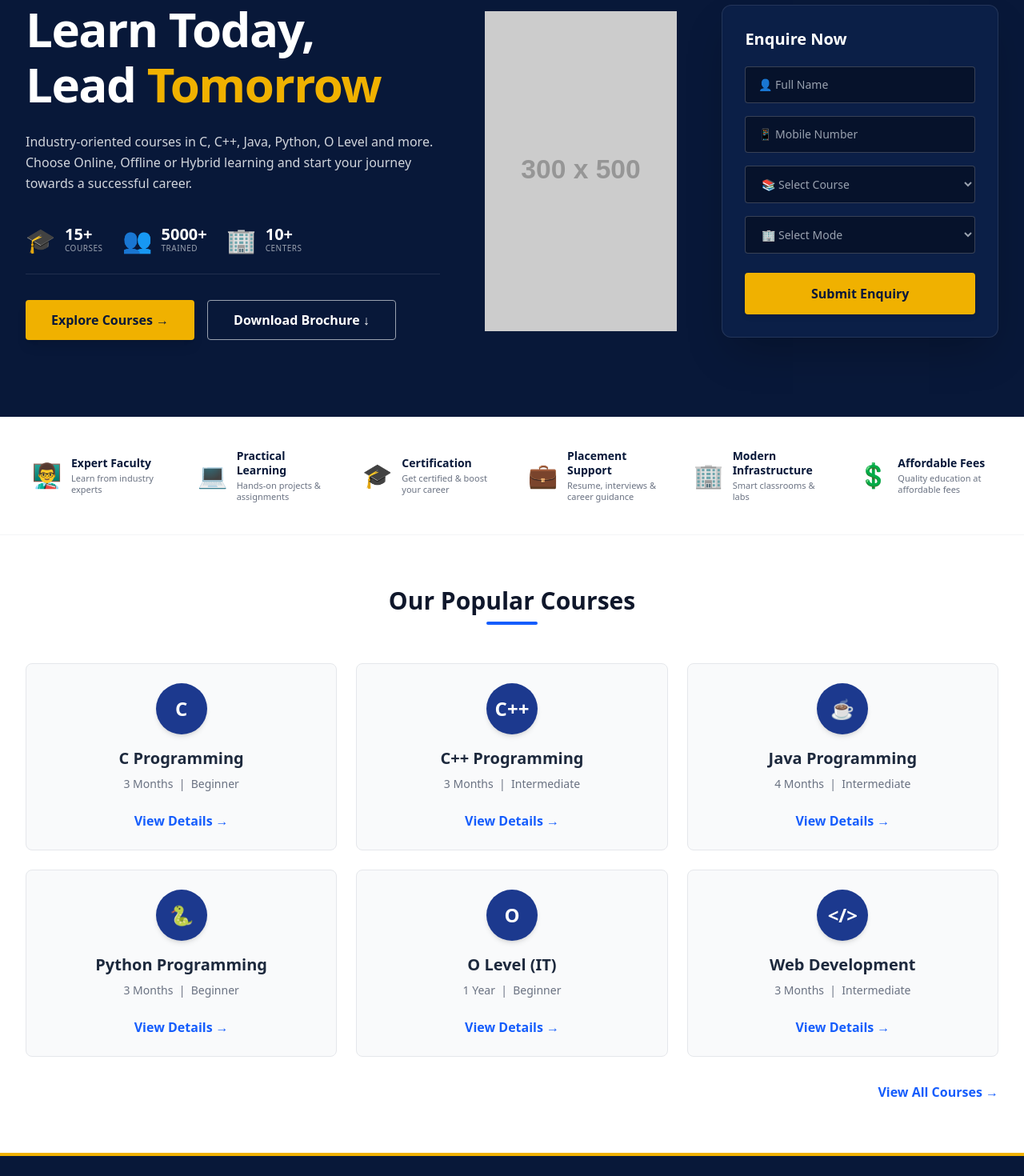
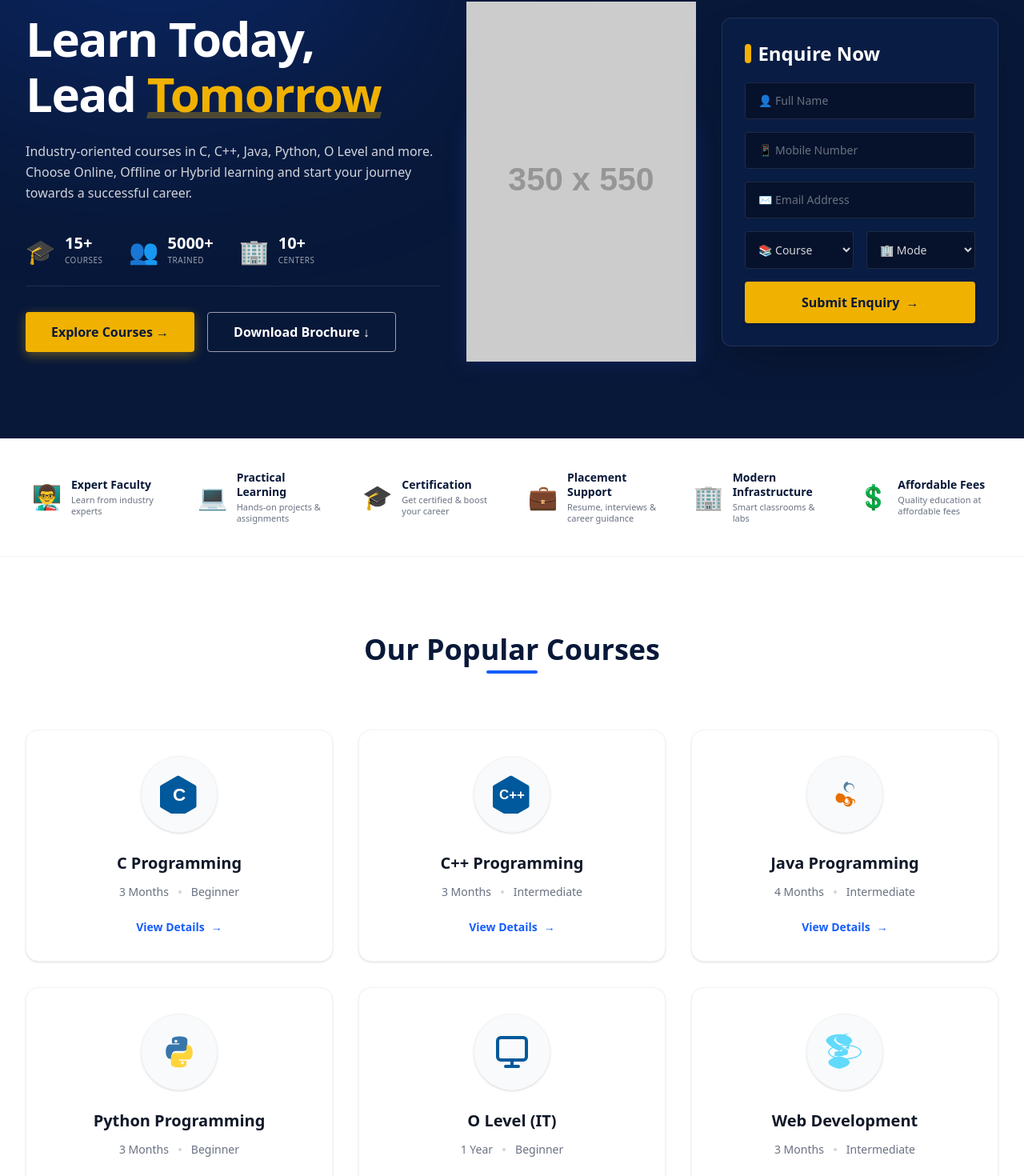
Before and after one commit to manass2268/shakyatech-programming-hub, a Next.js app: page / in a window 1280 px wide. Shown: the part 167-1637 px from the top of the page at 80% size. Built offline with nearby package versions, Linux system fonts and the light colour scheme.

Commit message:
Fixed mobile layout overflows, added premium SVGs in CourseGrid, and enhanced HeroSection

```diff
--- a/src/components/CourseGrid.tsx
+++ b/src/components/CourseGrid.tsx
@@ -1,46 +1,149 @@
+"use client";
 import React from 'react';
+import Link from 'next/link';
 
 const courses = [
-  { id: 1, title: 'C Programming', duration: '3 Months', level: 'Beginner', icon: 'C' },
-  { id: 2, title: 'C++ Programming', duration: '3 Months', level: 'Intermediate', icon: 'C++' },
-  { id: 3, title: 'Java Programming', duration: '4 Months', level: 'Intermediate', icon: '☕' },
-  { id: 4, title: 'Python Programming', duration: '3 Months', level: 'Beginner', icon: '🐍' },
-  { id: 5, title: 'O Level (IT)', duration: '1 Year', level: 'Beginner', icon: 'O' },
-  { id: 6, title: 'Web Development', duration: '3 Months', level: 'Intermediate', icon: '</>' },
+  {
+    id: 1,
+    title: 'C Programming',
+    duration: '3 Months',
+    level: 'Beginner',
+    // Original C Logo (Blue Hexagon with white C)
+    icon: (
+      <svg viewBox="0 0 128 128" className="w-12 h-12">
+        <path fill="#00599C" d="M117.5 33.5l-53.1-30.7c-2.4-1.4-5.4-1.4-7.8 0L3.5 33.5c-2.4 1.4-3.9 4-3.9 6.8v61.4c0 2.8 1.5 5.4 3.9 6.8l53.1 30.7c2.4 1.4 5.4 1.4 7.8 0l53.1-30.7c2.4-1.4 3.9-4 3.9-6.8V40.3c0-2.8-1.5-5.4-3.9-6.8z"/>
+        <text x="64" y="85" fontFamily="Arial, sans-serif" fontSize="60" fontWeight="bold" fill="#FFF" textAnchor="middle">C</text>
+      </svg>
+    ),
+  },
+  {
+    id: 2,
+    title: 'C++ Programming',
+    duration: '3 Months',
+    level: 'Intermediate',
+    // Original C++ Logo (Blue Hexagon with white C++)
+    icon: (
+      <svg viewBox="0 0 128 128" className="w-12 h-12">
+        <path fill="#00599C" d="M117.5 33.5l-53.1-30.7c-2.4-1.4-5.4-1.4-7.8 0L3.5 33.5c-2.4 1.4-3.9 4-3.9 6.8v61.4c0 2.8 1.5 5.4 3.9 6.8l53.1 30.7c2.4 1.4 5.4 1.4 7.8 0l53.1-30.7c2.4-1.4 3.9-4 3.9-6.8V40.3c0-2.8-1.5-5.4-3.9-6.8z"/>
+        <text x="64" y="80" fontFamily="Arial, sans-serif" fontSize="45" fontWeight="bold" fill="#FFF" textAnchor="middle">C++</text>
+      </svg>
+    ),
+  },
+  {
+    id: 3,
+    title: 'Java Programming',
+    duration: '4 Months',
+    level: 'Intermediate',
+    // Original Java Logo (Coffee Cup) - Fixed SVG rendering
+    icon: (
+      <svg viewBox="0 0 128 128" className="w-12 h-12">
+        <path fill="#E76F00" d="M81.6 72.8c-2.1-1.3-4.5-2-6.9-2-5.7 0-11 3.5-13.8 8.7-2.6 4.7-2.9 10.3-.9 15.3 1.5 3.8 4.4 7 8.3 8.7 3.9 1.8 8.4 1.9 12.3.2 3.8-1.7 6.8-4.9 8.3-8.8 1.9-5.1 1.6-10.8-1-15.5-1.5-2.7-3.7-5-6.3-6.6zm-17 19.3c-2.3-4.1-1-9.4 3.1-11.7 1.4-.8 3.1-1.2 4.7-1.2 2.7 0 5.3 1.3 6.9 3.5 2 2.8 2.4 6.5.9 9.6-1.5 3.2-4.5 5.6-8 6.4-3.5.7-7.2-.2-9.9-2.6-.9-.8-1.8-1.9-2.4-3.1-2.9-5.1 1-11.6 6.1-14.5.3-.2.7-.3 1.1-.5l.4 3.6c-2.5 1.1-4 3.8-3.4 6.5.6 2.7 2.9 4.8 5.7 4.9 2.7.2 5.3-1.6 6.3-4.2 1-2.6.2-5.5-2-7.2-2.1-1.7-5.1-1.9-7.4-.5l-.8-3.5c3.2-1.9 7.2-1.6 10 1 2.8 2.5 4 6.5 2.8 10.1s-4 6.4-7.6 7.4c-3.6.9-7.5 0-10.1-2.5-2.6-2.5-3.8-6.3-3.1-9.9.5-2.8 2.4-5.2 5-6.4l-.4-3.5zm27.8-11.4c-1.3-.9-2.9-1.3-4.5-1.3-3 0-5.9 1.6-7.4 4.3-1.4 2.4-1.7 5.3-.7 7.9 1.1 2.8 3.5 4.9 6.4 5.6 3 .8 6.2.2 8.6-1.7 2.2-1.8 3.5-4.4 3.8-7.2.2-2.8-1-5.5-3-7.3-1-1.1-2.3-2-3.8-2.6l-1.3 3.5c1.4.5 2.6 1.4 3.5 2.5 1.6 2.1 2.2 4.9 1.5 7.4s-2.8 4.6-5.4 5.3c-2.6.7-5.4-.1-7.4-2-1.9-1.9-2.7-4.7-2-7.3s2.4-4.8 5-5.6c2.5-.8 5.4-.1 7.4 1.8.8.8 1.4 1.8 1.8 2.8l3.4-1.4c-.6-1.5-1.5-2.8-2.7-3.9-2-1.9-4.7-2.9-7.5-2.8z"/>
+        <path fill="#5382A1" d="M72.2 21.6c-4.4 1.4-8.1 4.5-10.2 8.7-2.2 4.3-2.6 9.4-1 13.9 1.5 4.3 4.6 8 8.6 10.3 4 2.2 8.7 2.8 13.1 1.7 4.5-1.2 8.3-4 10.7-8 2.4-4.1 3-9 .1-13.6-2.1-3.3-5.3-5.8-9.1-7.1-3.6-1.2-7.6-1-11.1.5l1.3 3.7c3.1-1.3 6.6-1.5 9.8-.5 3.3 1 6.1 3.2 7.8 6.1 1.8 3.1 2.2 6.8.9 10-1.2 3.3-3.8 6-7 7.4s-6.8 1.6-10.1.5c-3.3-1.1-6-3.6-7.5-6.8-1.5-3.2-1.6-6.9-.2-10.2 1.4-3.3 4.1-5.9 7.4-7.1l1.4-3.7z"/>
+        <path fill="#E76F00" d="M47.7 58.7c-3.1.6-6.1 2-8.5 4.1-2.4 2-4.1 4.7-5 7.7-.8 2.9-.8 6 0 8.9.8 2.9 2.4 5.6 4.7 7.6 2.3 2 5.1 3.4 8.2 4 3 .6 6.2.2 9.1-1 2.8-1.2 5.3-3.1 7-5.5 1.8-2.4 2.7-5.3 2.7-8.3s-1-5.9-2.7-8.3c-1.8-2.4-4.2-4.3-7-5.5-2.8-1.1-5.9-1.5-8.9-1-2.9.5-5.7 1.8-8 3.6-2.2 1.8-3.9 4.2-4.8 6.9-.9 2.8-.9 5.8.1 8.5l3.8-1.2c-.8-2.2-.8-4.6-.2-6.8.6-2.2 1.9-4.2 3.6-5.6 1.8-1.4 4-2.3 6.3-2.6 2.3-.3 4.6.1 6.7 1.1s3.8 2.6 5 4.6c1.3 2.1 1.9 4.5 1.9 6.9 0 2.4-.7 4.8-1.9 6.9s-2.9 3.7-5 4.6c-2.1 1-4.5 1.3-6.8 1s-4.5-1.2-6.3-2.7c-1.8-1.4-3.1-3.4-3.7-5.6-.6-2.2-.5-4.6.2-6.8l-3.8-1.2c-.6 2.1-.8 4.3-.5 6.5.3 2.1 1.1 4.2 2.3 6 1.2 1.9 2.8 3.4 4.7 4.6 1.9 1.1 4.1 1.8 6.3 2.1 2.2.3 4.5 0 6.6-.7s4-2 5.6-3.6c1.6-1.6 2.8-3.6 3.5-5.8.7-2.1.8-4.4.5-6.6-.3-2.2-1.1-4.2-2.3-6-1.2-1.9-2.8-3.4-4.7-4.6-1.9-1.1-4.1-1.8-6.3-2-2.3-.3-4.6.1-6.7.7z"/>
+      </svg>
+    ),
+  },
+  {
+    id: 4,
+    title: 'Python Programming',
+    duration: '3 Months',
+    level: 'Beginner',
+    // Original Python Logo (Blue & Yellow Snakes)
+    icon: (
+      <svg viewBox="0 0 128 128" className="w-12 h-12">
+        <path fill="#3776AB" d="M64 12.3c-25.9 0-24.3 11.2-24.3 11.2l.1 11.5h24.7v3.5H35.4s-16.1-1.9-16.1 23.4c0 25.3 14 24.5 14 24.5h6.1v-11.7s-.2-13.8 13.5-13.8h25.4s13-.1 13-13.4V24.5s2.2-12.2-27.3-12.2zM53.1 23c2.7 0 4.8 2.2 4.8 4.8 0 2.7-2.2 4.8-4.8 4.8s-4.8-2.2-4.8-4.8c0-2.7 2.2-4.8 4.8-4.8z"/>
+        <path fill="#FFD43B" d="M64 115.7c25.9 0 24.3-11.2 24.3-11.2l-.1-11.5H63.5v-3.5h29.1s16.1 1.9 16.1-23.4c0-25.3-14-24.5-14-24.5h-6.1v11.7s.2 13.8-13.5 13.8H49.6s-13 .1-13 13.4v22.8s-2.2 12.2 27.4 12.2zm10.9-10.7c-2.7 0-4.8-2.2-4.8-4.8 0-2.7 2.2-4.8 4.8-4.8s4.8 2.2 4.8 4.8c0 2.7-2.1 4.8-4.8 4.8z"/>
+      </svg>
+    ),
+  },
+  {
+    id: 5,
+    title: 'O Level (IT)',
+    duration: '1 Year',
+    level: 'Beginner',
+    // Professional IT Certification Icon
+    icon: (
+      <svg viewBox="0 0 24 24" fill="none" stroke="#00599C" strokeWidth="2" strokeLinecap="round" strokeLinejoin="round" className="w-12 h-12">
+        <rect x="3" y="3" width="18" height="14" rx="2" ry="2"></rect>
+        <line x1="8" y1="21" x2="16" y2="21"></line>
+        <line x1="12" y1="17" x2="12" y2="21"></line>
+      </svg>
+    ),
+  },
+  {
+    id: 6,
+    title: 'Web Development',
+    duration: '3 Months',
+    level: 'Intermediate',
+    // Original React/Web Dev Logo Style
+    icon: (
+      <svg viewBox="0 0 128 128" className="w-12 h-12">
+        <path fill="#61DAFB" d="M64 120.3c-29.2 0-54.8-9.6-54.8-21.4 0-11 23.4-20.2 50.8-21.3V64h.1c-12.7-3-24.4-7.5-33.8-13-17.7-10.4-25.2-22.3-25.2-24.2 0-2 .8-4.3 3.3-7.5 7.1-9.3 22.8-14.8 40.5-14.8s33.4 5.5 40.5 14.8c2.5 3.2 3.3 5.5 3.3 7.5 0 2-7.5 13.8-25.2 24.2-9.4 5.5-21 10-33.8 13v13.6c27.4 1.1 50.8 10.3 50.8 21.3 0 11.8-25.6 21.4-54.8 21.4zM64 8.3c-14.9 0-28.5 4.3-34.5 12.1-1.7 2.2-1.7 3.3-1.6 3.6.1.5 5 10 20.3 19 8.6 5 19 9.1 30.3 11.8V41.1c-25-1.1-44.5-9.3-44.5-19.1 0-9.8 19.5-18 44.5-19.1v-1.1h-.1c0-1 4.5-1.1 5.6-1.1z"/>
+        <path fill="#61DAFB" d="M64 89c-30.8 0-55.8-11.2-55.8-25s25-25 55.8-25 55.8 11.2 55.8 25-25 25-55.8 25zm0-46C35.5 43 12.2 52.4 12.2 64S35.5 85 64 85s51.8-9.4 51.8-21S92.5 43 64 43z"/>
+        <circle fill="#61DAFB" cx="64" cy="64" r="10.8"/>
+      </svg>
+    ),
+  },
 ];
 
 export default function CourseGrid() {
   return (
-    <section className="py-16 bg-white">
-      <div className="container mx-auto px-4 md:px-8">
+    <section className="py-16 md:py-24 bg-white">
+      <div className="container mx-auto px-4 md:px-8 max-w-7xl">
 
-        <div className="text-center mb-12">
-          <h2 className="text-3xl font-bold text-slate-900 mb-2">Our Popular Courses</h2>
-          <div className="w-16 h-1 bg-blue-600 mx-auto rounded"></div>
+        {/* Section Heading */}
+        <div className="text-center mb-12 md:mb-16">
+          <h2 className="text-3xl md:text-4xl font-extrabold text-[#081839] mb-4 relative inline-block">
+            Our Popular Courses
+            <div className="absolute left-1/2 -translate-x-1/2 bottom-[-10px] w-16 h-1 bg-blue-600 rounded-full"></div>
+          </h2>
         </div>
 
-        {/* CSS Grid for Cards */}
-        <div className="grid grid-cols-1 sm:grid-cols-2 lg:grid-cols-3 gap-6">
+        {/* Courses Grid */}
+        <div className="grid grid-cols-1 sm:grid-cols-2 lg:grid-cols-3 gap-6 md:gap-8">
           {courses.map((course) => (
-            <div key={course.id} className="border border-gray-200 rounded-lg p-6 hover:shadow-xl transition-shadow duration-300 flex flex-col items-center text-center bg-gray-50 hover:bg-white">
-              <div className="w-16 h-16 bg-blue-900 text-white rounded-full flex items-center justify-center text-2xl font-bold mb-4 shadow-md">
+            <div
+              key={course.id}
+              className="bg-white rounded-2xl p-6 md:p-8 border border-gray-100 shadow-sm hover:shadow-xl hover:-translate-y-1 transition-all duration-300 flex flex-col items-center text-center group"
+            >
+              {/* Icon Container - Increased size slightly to fit the new SVGs perfectly */}
+              <div className="w-24 h-24 bg-gray-50 rounded-full flex items-center justify-center mb-6 group-hover:scale-110 transition-transform duration-300 shadow-sm border border-gray-100">
                 {course.icon}
               </div>
-              <h3 className="text-xl font-bold text-slate-800 mb-2">{course.title}</h3>
-              <p className="text-sm text-gray-500 mb-6">
-                {course.duration} &nbsp;|&nbsp; {course.level}
-              </p>
-              <button className="mt-auto text-blue-600 font-semibold hover:text-blue-800 transition-colors flex items-center gap-1">
-                View Details <span>&rarr;</span>
-              </button>
+
+              {/* Course Title */}
+              <h3 className="text-xl font-bold text-gray-900 mb-3 group-hover:text-blue-600 transition-colors">
+                {course.title}
+              </h3>
+
+              {/* Course Meta Info */}
+              <div className="flex items-center gap-3 text-sm text-gray-500 mb-6 font-medium">
+                <span>{course.duration}</span>
+                <span className="w-1 h-1 bg-gray-300 rounded-full"></span>
+                <span>{course.level}</span>
+              </div>
+
+              {/* Action Link */}
+              <Link
+                href={`/courses/${course.id}`}
+                className="mt-auto text-blue-600 font-semibold text-sm hover:text-blue-800 flex items-center gap-2 group-hover:gap-3 transition-all"
+              >
+                View Details
+                <span>→</span>
+              </Link>
             </div>
           ))}
         </div>
 
-        <div className="text-right mt-8">
-          <a href="#" className="text-blue-600 font-semibold hover:underline">
-            View All Courses &rarr;
-          </a>
+        {/* View All Button */}
+        <div className="mt-12 text-center md:text-right">
+          <Link
+            href="/courses"
+            className="inline-flex items-center gap-2 text-blue-600 font-bold hover:text-blue-800 transition-colors"
+          >
+            View All Courses
+            <span>→</span>
+          </Link>
         </div>
 
       </div>
--- a/src/components/HeroSection.tsx
+++ b/src/components/HeroSection.tsx
@@ -3,77 +3,108 @@ import React from 'react';
 export default function HeroSection() {
   return (
     <section className="bg-[#081839] text-white pt-12 pb-16 lg:pt-20 lg:pb-24 relative overflow-hidden">
-      <div className="container mx-auto px-4 md:px-8 relative z-10 flex flex-col lg:flex-row items-center justify-between gap-10 lg:gap-6 xl:gap-8">
+
+      {/* Optional: Ek subtle background glow effect */}
+      <div className="absolute top-[-20%] left-[-10%] w-[50%] h-[50%] bg-blue-600/20 blur-[120px] rounded-full pointer-events-none"></div>
+
+      <div className="container mx-auto px-4 md:px-8 relative z-10 flex flex-col lg:flex-row items-center justify-between gap-10 lg:gap-6 xl:gap-8 max-w-7xl">
 
         {/* Left Content Area */}
-        <div className="w-full lg:w-1/2 xl:w-[45%] space-y-6 text-center lg:text-left">
-          <h2 className="text-4xl md:text-5xl lg:text-6xl font-extrabold leading-[1.15] tracking-tight">
-            Learn Today, <br />
-            Lead <span className="text-yellow-500">Tomorrow</span>
+        <div className="w-full lg:w-[50%] xl:w-[45%] space-y-6 text-center lg:text-left">
+          <h2 className="text-4xl sm:text-5xl lg:text-6xl font-extrabold leading-[1.15] tracking-tight">
+            Learn Today, <br className="hidden sm:block" />
+            Lead <span className="text-yellow-500 relative inline-block">
+              Tomorrow
+              {/* Ek choti si underline effect "Tomorrow" ke niche */}
+              <div className="absolute bottom-1 left-0 w-full h-2 bg-yellow-500/30 -z-10 skew-x-[-15deg]"></div>
+            </span>
           </h2>
           <p className="text-sm md:text-base text-gray-300 max-w-lg mx-auto lg:mx-0 leading-relaxed font-light">
             Industry-oriented courses in C, C++, Java, Python, O Level and more.
             Choose Online, Offline or Hybrid learning and start your journey towards a successful career.
           </p>
 
-          {/* Inline Stats - Added flex-wrap so it doesn't break on small screens */}
-          <div className="flex flex-wrap justify-center lg:justify-start gap-4 sm:gap-6 py-4 border-b border-white/10 pb-6">
+          {/* Inline Stats */}
+          <div className="flex flex-wrap justify-center lg:justify-start gap-4 sm:gap-8 py-4 border-b border-white/10 pb-6">
             <div className="flex items-center gap-2 sm:gap-3">
               <span className="text-2xl sm:text-3xl text-yellow-500">🎓</span>
-              <div className="text-left"><h4 className="font-bold text-lg sm:text-xl leading-none">15+</h4><p className="text-[9px] sm:text-[10px] text-gray-400 uppercase tracking-wider">Courses</p></div>
+              <div className="text-left">
+                <h4 className="font-bold text-lg sm:text-xl leading-none">15+</h4>
+                <p className="text-[9px] sm:text-[10px] text-gray-400 uppercase tracking-wider mt-1">Courses</p>
+              </div>
             </div>
             <div className="flex items-center gap-2 sm:gap-3">
               <span className="text-2xl sm:text-3xl text-yellow-500">👥</span>
-              <div className="text-left"><h4 className="font-bold text-lg sm:text-xl leading-none">5000+</h4><p className="text-[9px] sm:text-[10px] text-gray-400 uppercase tracking-wider">Trained</p></div>
+              <div className="text-left">
+                <h4 className="font-bold text-lg sm:text-xl leading-none">5000+</h4>
+                <p className="text-[9px] sm:text-[10px] text-gray-400 uppercase tracking-wider mt-1">Trained</p>
+              </div>
             </div>
             <div className="flex items-center gap-2 sm:gap-3">
               <span className="text-2xl sm:text-3xl text-yellow-500">🏢</span>
-              <div className="text-left"><h4 className="font-bold text-lg sm:text-xl leading-none">10+</h4><p className="text-[9px] sm:text-[10px] text-gray-400 uppercase tracking-wider">Centers</p></div>
+              <div className="text-left">
+                <h4 className="font-bold text-lg sm:text-xl leading-none">10+</h4>
+                <p className="text-[9px] sm:text-[10px] text-gray-400 uppercase tracking-wider mt-1">Centers</p>
+              </div>
             </div>
           </div>
 
           <div className="flex flex-col sm:flex-row justify-center lg:justify-start gap-3 sm:gap-4 pt-2">
-            <button className="bg-yellow-500 hover:bg-yellow-400 text-[#081839] font-bold py-3 px-6 sm:px-8 rounded transition duration-300 shadow-lg text-sm sm:text-base">
+            <button className="bg-yellow-500 hover:bg-yellow-400 text-[#081839] font-bold py-3 px-6 sm:px-8 rounded transition duration-300 shadow-[0_4px_14px_0_rgba(234,179,8,0.39)] hover:shadow-[0_6px_20px_rgba(234,179,8,0.23)] text-sm sm:text-base">
               Explore Courses &rarr;
             </button>
-            <button className="border border-gray-400 hover:border-white text-white font-bold py-3 px-6 sm:px-8 rounded transition duration-300 text-sm sm:text-base">
+            <button className="bg-transparent border border-gray-400 hover:border-white text-white hover:bg-white/5 font-bold py-3 px-6 sm:px-8 rounded transition duration-300 text-sm sm:text-base">
               Download Brochure &darr;
             </button>
           </div>
         </div>
 
-        {/* Center Image Area - Only visible on Extra Large (xl) screens to save space */}
-        <div className="hidden xl:flex xl:w-[25%] justify-center relative h-[400px]">
+        {/* Center Image Area - Optimized for xl screens */}
+        {/* Agar aapke paas koi PNG student image hai without background, toh yahan src me daal dijiye */}
+        <div className="hidden xl:flex xl:w-[25%] justify-center relative h-[450px]">
+          <div className="absolute bottom-0 w-full h-[80%] bg-blue-900/40 rounded-t-[100px] -z-10 blur-md"></div>
           <img
-            src="https://placehold.co/300x500/081839/FFD700?text=Student+Image"
+            src="https://placehold.co/350x550/transparent/FFD700?text=Student+Image"
             alt="Student"
             className="absolute bottom-0 object-contain h-full w-full object-bottom"
           />
         </div>
 
         {/* Right Content Area: Dark Enquiry Form */}
-        <div className="w-full sm:w-[80%] md:w-[60%] lg:w-1/2 xl:w-[30%] relative z-20">
-          <div className="bg-[#0b1f47] rounded-xl shadow-2xl p-6 sm:p-7 text-white border border-white/10 w-full max-w-sm mx-auto lg:mr-0">
-            <h3 className="text-lg sm:text-xl font-bold mb-5 text-center lg:text-left">
+        <div className="w-full sm:w-[80%] md:w-[60%] lg:w-[45%] xl:w-[30%] relative z-20">
+          <div className="bg-[#0b1f47]/80 backdrop-blur-md rounded-xl shadow-2xl p-6 sm:p-7 text-white border border-white/10 w-full max-w-md mx-auto lg:mr-0">
+            <h3 className="text-xl sm:text-2xl font-bold mb-5 text-center lg:text-left flex items-center justify-center lg:justify-start gap-2">
+              <span className="w-2 h-6 bg-yellow-500 rounded-sm"></span>
               Enquire Now
             </h3>
 
             <form className="space-y-3 sm:space-y-4">
-              <input type="text" placeholder="👤 Full Name" className="w-full border border-white/20 rounded px-3 sm:px-4 py-2.5 sm:py-3 focus:outline-none focus:border-yellow-500 text-sm font-medium bg-[#06122b] text-white placeholder-gray-400" required />
-              <input type="tel" placeholder="📱 Mobile Number" className="w-full border border-white/20 rounded px-3 sm:px-4 py-2.5 sm:py-3 focus:outline-none focus:border-yellow-500 text-sm font-medium bg-[#06122b] text-white placeholder-gray-400" required />
-              <select className="w-full border border-white/20 rounded px-3 sm:px-4 py-2.5 sm:py-3 focus:outline-none focus:border-yellow-500 text-sm font-medium bg-[#06122b] text-gray-400" required defaultValue="">
-                <option value="" disabled>📚 Select Course</option>
+              <input type="text" placeholder="👤 Full Name" className="w-full border border-white/10 rounded px-3 sm:px-4 py-2.5 sm:py-3 focus:outline-none focus:border-yellow-500 focus:ring-1 focus:ring-yellow-500 text-sm font-medium bg-[#06122b] text-white placeholder-gray-500 transition-all" required />
+              <input type="tel" placeholder="📱 Mobile Number" className="w-full border border-white/10 rounded px-3 sm:px-4 py-2.5 sm:py-3 focus:outline-none focus:border-yellow-500 focus:ring-1 focus:ring-yellow-500 text-sm font-medium bg-[#06122b] text-white placeholder-gray-500 transition-all" required />
+              <input type="email" placeholder="✉️ Email Address" className="w-full border border-white/10 rounded px-3 sm:px-4 py-2.5 sm:py-3 focus:outline-none focus:border-yellow-500 focus:ring-1 focus:ring-yellow-500 text-sm font-medium bg-[#06122b] text-white placeholder-gray-500 transition-all" required />
+
+              <div className="grid grid-cols-1 sm:grid-cols-2 gap-3 sm:gap-4">
+                <select className="w-full border border-white/10 rounded px-3 py-2.5 sm:py-3 focus:outline-none focus:border-yellow-500 focus:ring-1 focus:ring-yellow-500 text-sm font-medium bg-[#06122b] text-gray-300 transition-all" required defaultValue="">
+                  <option value="" disabled>📚 Course</option>
                   <option value="c">C Programming</option>
                   <option value="cpp">C++ Programming</option>
                   <option value="java">Java Programming</option>
+                  <option value="python">Python</option>
+                  <option value="o-level">O Level</option>
+                  <option value="web-dev">Web Dev</option>
                 </select>
-              <select className="w-full border border-white/20 rounded px-3 sm:px-4 py-2.5 sm:py-3 focus:outline-none focus:border-yellow-500 text-sm font-medium bg-[#06122b] text-gray-400" required defaultValue="">
-                <option value="" disabled>🏢 Select Mode</option>
+
+                <select className="w-full border border-white/10 rounded px-3 py-2.5 sm:py-3 focus:outline-none focus:border-yellow-500 focus:ring-1 focus:ring-yellow-500 text-sm font-medium bg-[#06122b] text-gray-300 transition-all" required defaultValue="">
+                  <option value="" disabled>🏢 Mode</option>
                   <option value="online">Online</option>
                   <option value="offline">Offline</option>
+                  <option value="hybrid">Hybrid</option>
                 </select>
-              <button type="button" className="w-full bg-yellow-500 hover:bg-yellow-400 text-[#081839] font-extrabold py-3 sm:py-3.5 px-4 rounded transition duration-300 mt-2 shadow-md text-sm sm:text-base">
+              </div>
+
+              <button type="button" className="w-full bg-yellow-500 hover:bg-yellow-400 text-[#081839] font-extrabold py-3 sm:py-3.5 px-4 rounded transition duration-300 mt-4 shadow-md text-sm sm:text-base flex justify-center items-center gap-2 group">
                 Submit Enquiry
+                <span className="group-hover:translate-x-1 transition-transform">→</span>
               </button>
             </form>
           </div>
```
Lines whose indentation alone changed are shown as unchanged.
